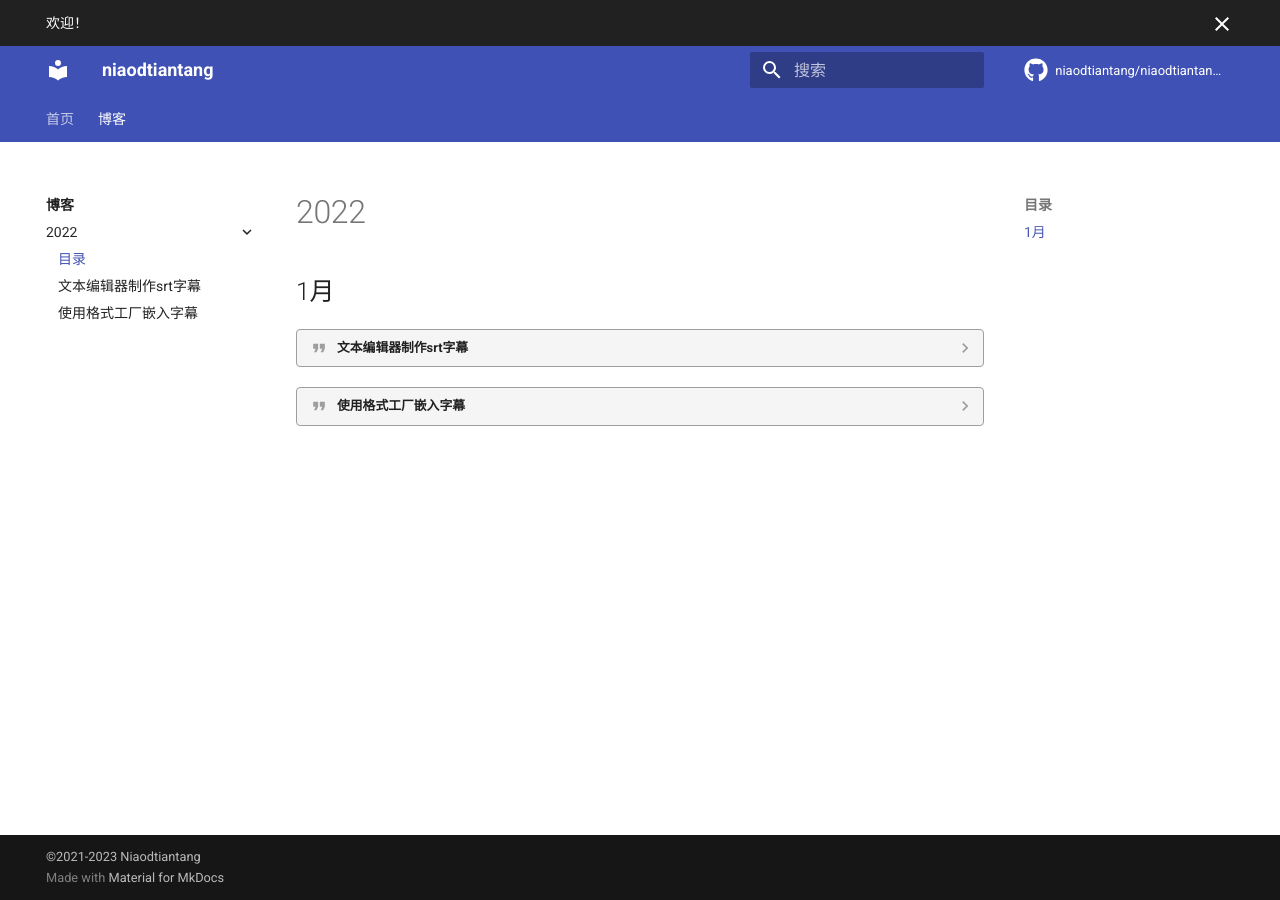
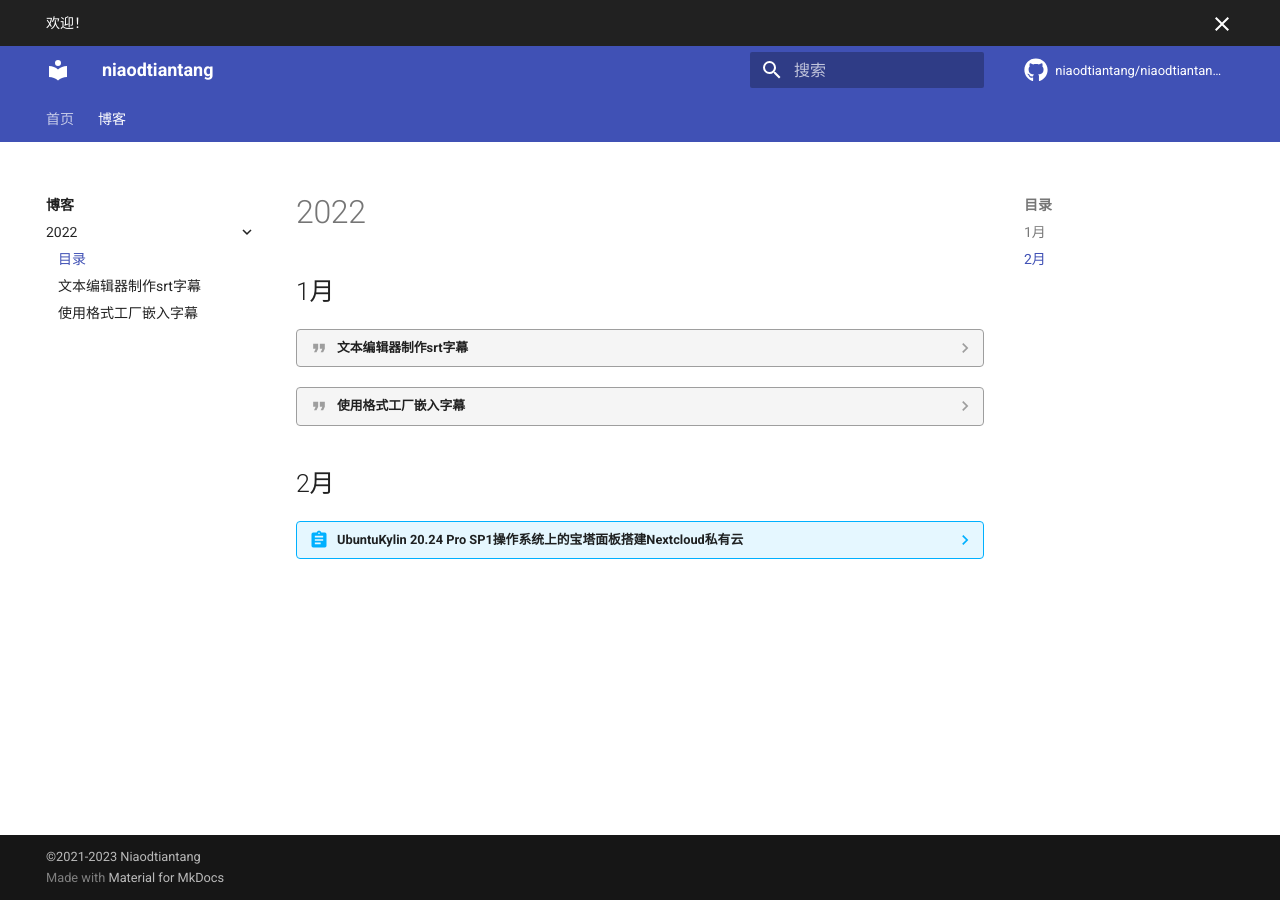
Before and after one commit to halfoffive/halfoffive.github.io, an MkDocs documentation site: the page built from docs/blog/year2022.md, in a window 1280 px wide. Built offline with MkDocs 1.6.1 and Material for MkDocs 9.7.7, drawn with Linux system fonts in a browser that asks for light colours; comment, search, counter and statistics services are not loaded.

Commit message:
Update year2022.md

```diff
--- a/docs/blog/year2022.md
+++ b/docs/blog/year2022.md
@@ -7,3 +7,7 @@
 ??? quote  "使用格式工厂嵌入字幕"
     将srt字幕嵌入到视频中。
     [阅读更多↗](./2.md)
+## 2月
+??? abstract "UbuntuKylin 20.24 Pro SP1操作系统上的宝塔面板搭建Nextcloud私有云"
+    一台旧电脑，搭建私有云。
+    [阅读更多↗](./3.md)
```
